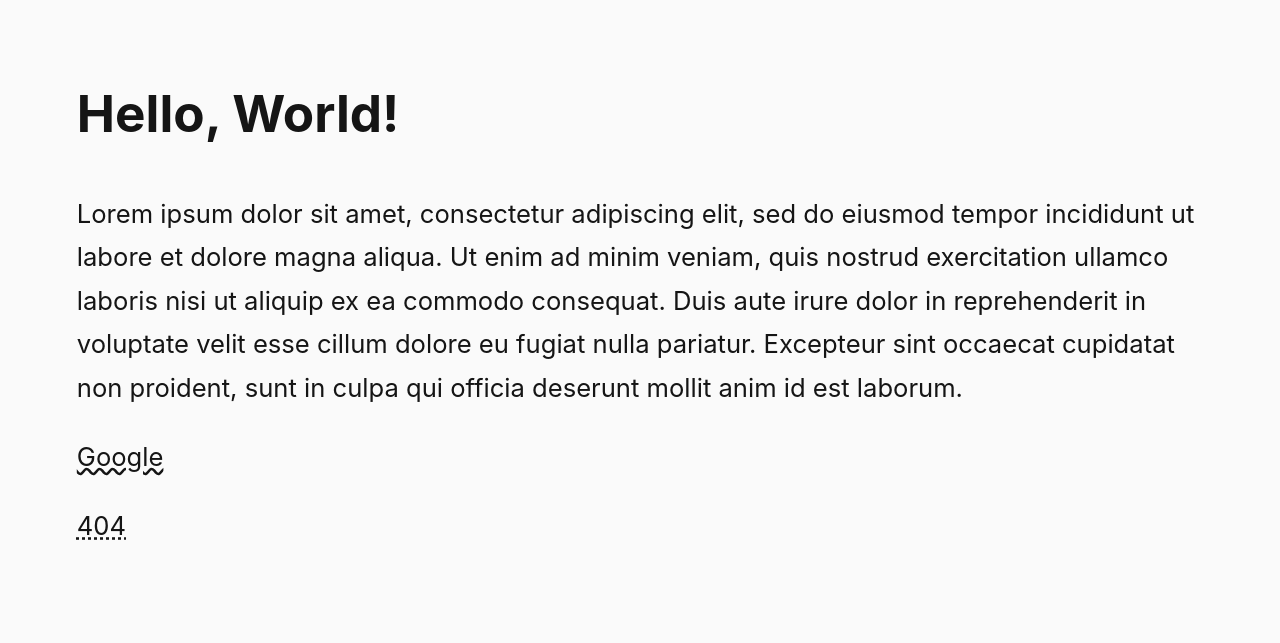
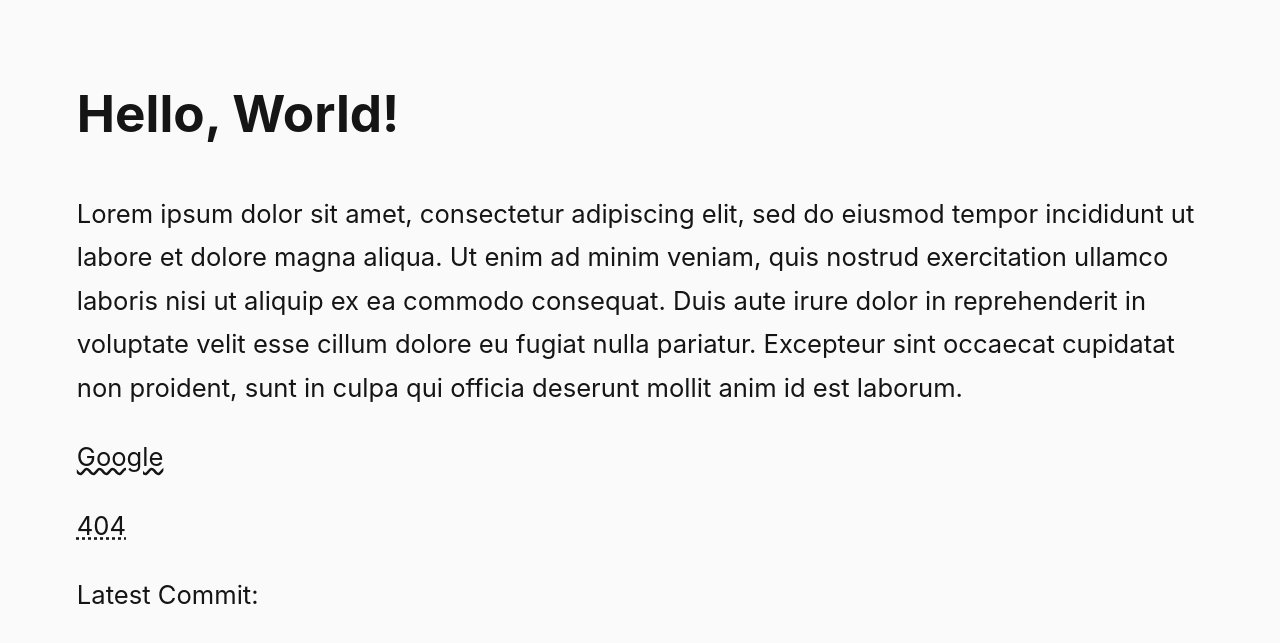
Before and after one commit to steinea/fyi, a Jekyll site: the page built from index.md, in a window 1280 px wide. Shown: the top 643 px of the page. Built offline with Jekyll 4.4.1, drawn with Linux system fonts in a browser that asks for light colours.

Commit message:
Try latest commit logic

```diff
--- a/index.md
+++ b/index.md
@@ -9,3 +9,5 @@ Lorem ipsum dolor sit amet, consectetur adipiscing elit, sed do eiusmod tempor i
 [Google](//google.ca/)
 
 [404](/404/)
+
+Latest Commit: <a href="https://github.com/steinea/fyi/commit/{{ site.env.COMMIT_REF }}">{{ site.env.COMMIT_REF | truncate: 7, ""}}
```
